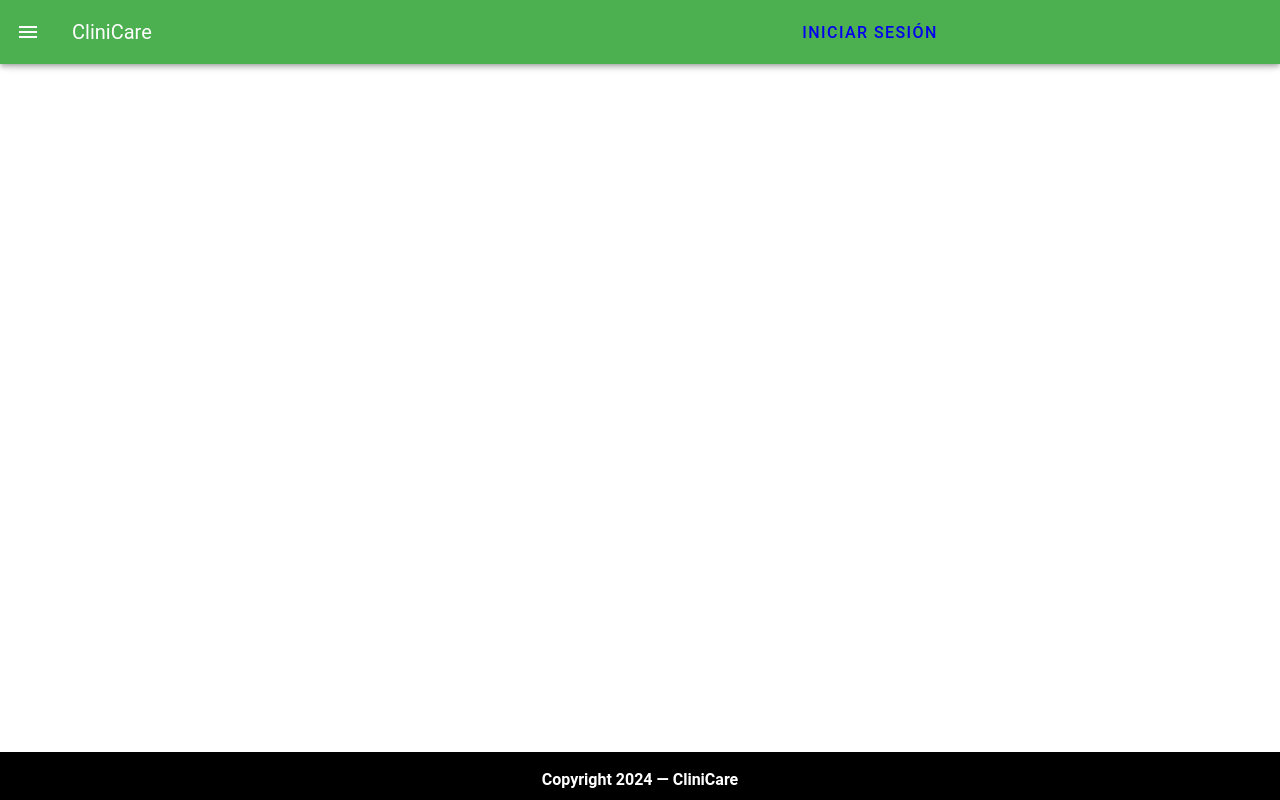
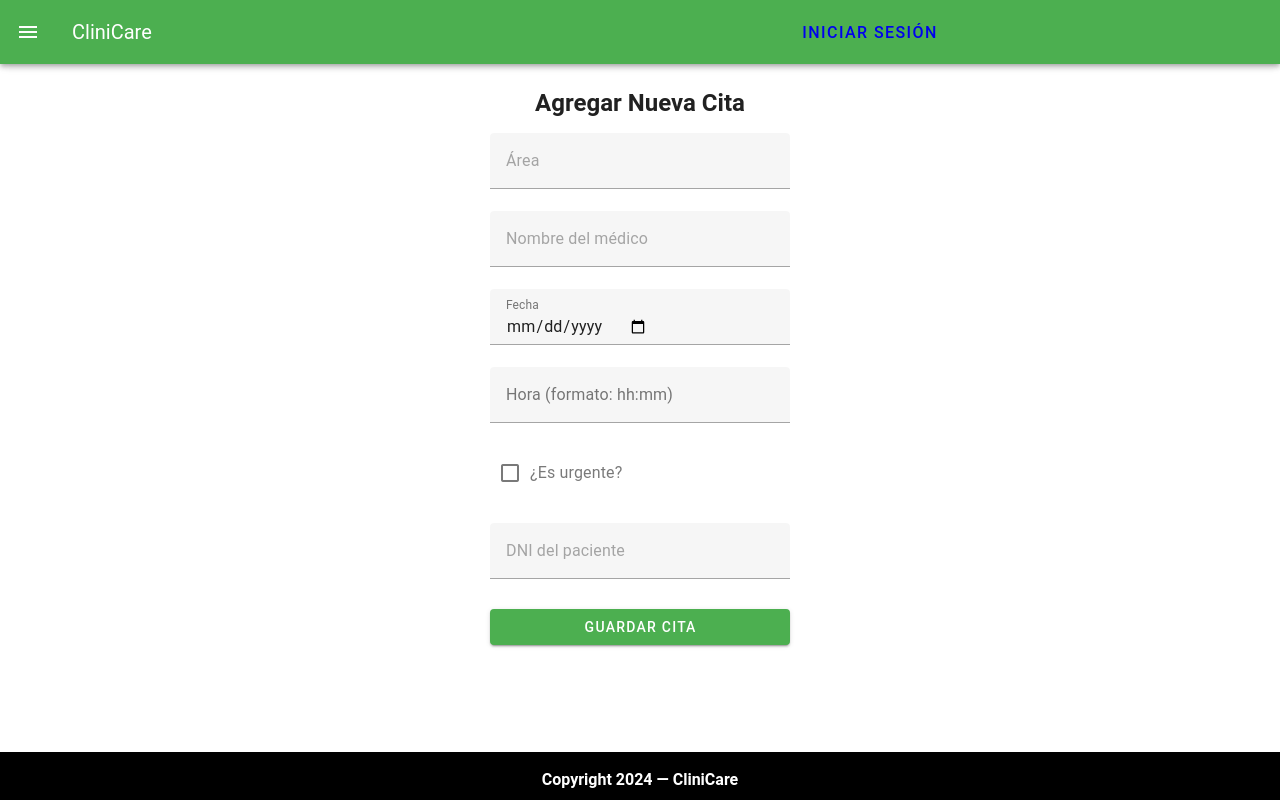
Before and after one commit to karloteke/CliniCare-Vue, a Vue app: page /add-appointment in a window 1280 px wide. Built offline with nearby package versions, Linux system fonts and the light colour scheme.

Commit message:
Adding and deleting appointments

```diff
--- /dev/null
+++ b/src/components/FormAddAppointmentComponent.vue
@@ -0,0 +1,99 @@
+<script setup lang="ts">
+// import type { Appointment } from '@/core/appointment';
+import { useAppointmentStore } from '@/stores/appointmentStore';
+import { ref } from 'vue';
+
+const { addAppointment } = useAppointmentStore();
+
+
+const appointmentData = ref({
+  area: '',
+  medicalName: '',
+  date: '',
+  time: '',
+  isUrgent: false
+});
+
+let patientDni = '';
+const handleSubmit = async () => {
+  // Formatea la fecha con el formato del backend
+  const formattedDate = new Date(appointmentData.value.date).toLocaleDateString('en-GB');
+  //Formatea la hora con el formato del backend
+  const timeParts = appointmentData.value.time.split(':');
+  const formattedTime = `${timeParts[0].padStart(2, '0')}:${timeParts[1].padStart(2, '0')}`;
+
+  const appointment = {
+    id: 0,
+    createdAt: new Date().toISOString(),
+    area: appointmentData.value.area,
+    medicalName: appointmentData.value.medicalName,
+    date: formattedDate,
+    time: formattedTime,//appointmentData.value.time,
+    isUrgent: appointmentData.value.isUrgent,
+    patientDni: patientDni //Pasamos Dni paciente a la cita
+  };
+
+  await addAppointment(appointment, patientDni); // Pasarle el Dni del paciente a la cita
+  appointmentData.value = { area: '', medicalName: '', date: '', time: '', isUrgent: false }; // Limpiar los datos del formulario
+};
+
+</script>
+
+<template>
+ <div class="container-form">
+    <v-sheet class="mx-auto" width="300">
+      <h2 class="text-center mb-3">Agregar Nueva Cita</h2>
+      <v-form @submit.prevent="handleSubmit">
+        <v-text-field
+          v-model="appointmentData.area"
+          placeholder="Área"
+          required
+          dense
+        ></v-text-field>
+
+        <v-text-field
+          v-model="appointmentData.medicalName"
+          placeholder="Nombre del médico"
+          required
+        ></v-text-field>
+
+        <v-text-field
+          v-model="appointmentData.date"
+          label="Fecha"
+          type="date"
+          required
+        ></v-text-field>
+
+        <v-text-field
+          v-model="appointmentData.time"
+          label="Hora (formato: hh:mm)"
+          type="text"
+          required
+        ></v-text-field>
+
+        <v-checkbox
+          v-model="appointmentData.isUrgent"
+          label="¿Es urgente?"
+        ></v-checkbox>
+
+        <v-text-field
+          v-model="patientDni"
+          placeholder="DNI del paciente"
+          required
+        ></v-text-field>
+
+        <v-btn class="mt-2" type="submit" block color="green">Guardar cita</v-btn>
+      </v-form>
+    </v-sheet>
+  </div>
+  </template>
+
+
+  <style scoped>
+    .container-form{
+      padding: 40px;
+      margin-top: 45px;
+      display: flex;
+      justify-content: center;
+    }
+  </style>
--- /dev/null
+++ b/src/components/GraphComponent.vue
@@ -0,0 +1,93 @@
+<template>
+    <div class="container">
+      <div class="content">
+        <h1>Bienvenido a CliniCare</h1>
+      </div>
+      <div class="chart-container">
+        <canvas id="appointmentChart"></canvas>
+      </div>
+    </div>
+  </template>
+
+  <script>
+  import Chart from 'chart.js/auto';
+
+  export default {
+    // Cuando se monta el componente, obtener los datos y dibujar la gráfica
+    mounted() {
+      this.fetchAndDrawChart();
+    },
+
+    methods: {
+    // Método para obtener los datos de las citas desde la API y actualizar la gráfica
+      async fetchAndDrawChart() {
+        try {
+          const response = await fetch('https://localhost:7113/Appointments');
+          if (!response.ok) {
+            throw new Error('No se pudo obtener los datos de la API');
+          }
+          const appointments = await response.json();
+          const appointmentsLastWeek = this.filterAppointmentsLastWeek(appointments);
+          const appointmentsCount = appointmentsLastWeek.length;
+          console.log('Datos de citas de la última semana:', appointmentsLastWeek);
+          console.log('Número total de citas en la última semana:', appointmentsCount);
+          this.drawChart(appointmentsCount);
+        } catch (error) {
+          console.error('Error al obtener los datos de las citas:', error);
+        }
+      },
+    // Método para filtrar las citas creadas en la última semana
+      filterAppointmentsLastWeek(appointments) {
+        const today = new Date();
+        const lastWeek = new Date(today.getTime() - 7 * 24 * 60 * 60 * 1000);
+        return appointments.filter(appointment => new Date(appointment.createdAt) >= lastWeek);
+      },
+
+      // Método para dibujar la gráfica con el número total de citas en la última semana
+      drawChart(appointmentsCount) {
+        const ctx = document.getElementById('appointmentChart').getContext('2d');
+        new Chart(ctx, {
+          type: 'bar',
+          data: {
+            labels: ['Última semana'],
+            datasets: [{
+              label: 'Citas registradas en la última semana',
+              backgroundColor: 'rgba(75, 192, 192, 0.2)',
+              borderColor: 'rgba(75, 192, 192, 1)',
+              borderWidth: 1,
+              data: [appointmentsCount]
+            }]
+          },
+          options: {
+            responsive: true,
+            plugins: {
+              legend: {
+                display: false,
+              },
+              title: {
+                display: true,
+                text: 'Número de citas registradas en la última semana'
+              }
+            }
+          }
+        });
+      }
+    }
+  };
+  </script>
+
+  <style scoped>
+  .container {
+    display: flex;
+    flex-direction: column;
+    align-items: center;
+    justify-content: center;
+    height: 100vh;
+    color: green;
+  }
+
+  .chart-container {
+    width: 30%;
+    margin-top: 50px;
+  }
+  </style>
--- a/src/components/HeaderComponent.vue
+++ b/src/components/HeaderComponent.vue
@@ -29,7 +29,8 @@ const adminMenuItems = [
 
 const userMenuItems = [
   { text: 'Pacientes', icon: 'mdi-account', route: '/patients' },
-  { text: 'Citas', icon: 'mdi-calendar', route: '/appointments' }
+  { text: 'Añadir cita', icon: 'mdi-calendar-plus', route: '/add-appointment' }
+  // { text: 'Citas', icon: 'mdi-calendar', route: '/appointments' }
 ];
 </script>
 
--- a/src/components/TableAppointmentComponent.vue
+++ b/src/components/TableAppointmentComponent.vue
@@ -1,10 +1,24 @@
 <script setup lang="ts">
 import { useAppointmentStore } from '@/stores/appointmentStore';
+import { useRouter } from 'vue-router';
 
-const { appointments } = useAppointmentStore();
+const { appointments, deleteAppointment } = useAppointmentStore();
+const router = useRouter();
+
+const handleAddAppointment = () => {
+  // Redirigir a la página de creación de usuario
+  router.push('/add-appointment');
+};
 </script>
 
 <template>
+  <div class="container">
+  <div class="content">
+    <div class="button-container">
+        <v-btn @click="handleAddAppointment" color="green">
+            <v-icon>mdi-calendar</v-icon> Agregar Cita
+        </v-btn>
+    </div>
     <div class="table-container">
       <v-table>
         <thead>
@@ -29,18 +43,34 @@ const { appointments } = useAppointmentStore();
             <td>{{ appointment.time }}</td>
             <td>{{ appointment.isUrgent ? 'Sí' : 'No' }}</td>
             <td>{{ appointment.patientDni }}</td>
+            <td>
+              <v-icon @click="deleteAppointment(appointment.id)">mdi-delete</v-icon>
+              <!-- <v-icon @click="editUser(user.id)">mdi-pencil</v-icon> -->
+            </td>
             </tr>
         </tbody>
       </v-table>
      </div>
+    </div>
+  </div>
 </template>
 
 <style scoped>
-    .table-container {
-        padding: 40px;
-        margin-top: 115px;
+  .container {
     display: flex;
     justify-content: center;
+    align-items: center;
+    height: 100vh;
+  }
+
+  .button-container {
+    margin-right: 100px;
+    padding-bottom: 20px;
+  }
+
+  .table-container {
+    display: flex;
+    flex-direction: column;
   }
 
   .text-design {
--- a/src/components/TableUserComponent.vue
+++ b/src/components/TableUserComponent.vue
@@ -39,8 +39,8 @@ const handleAddUser = () => {
                     <td>{{ user.email }}</td>
                     <td>{{ user.role }}</td>
                     <td>
-                        <v-icon @click="deleteUser(user.id)">mdi-delete</v-icon>
-                        <v-icon @click="editUser(user.id)">mdi-pencil</v-icon>
+                      <v-icon @click="deleteUser(user.id)">mdi-delete</v-icon>
+                      <!-- <v-icon @click="editUser(user.id)">mdi-pencil</v-icon> -->
                     </td>
                 </tr>
             </tbody>
--- a/src/router/index.ts
+++ b/src/router/index.ts
@@ -40,8 +40,13 @@ const router = createRouter({
     },
     {
       path: '/add-user',
-      name: 'addser',
+      name: 'addUser',
       component: () => import('@/views/AddUserView.vue')
+    },
+    {
+      path: '/add-appointment',
+      name: 'addAppointment',
+      component: () => import('@/views/AddAppointmentView.vue')
     }
   ]
 });
--- a/src/stores/loginStore.ts
+++ b/src/stores/loginStore.ts
@@ -66,7 +66,7 @@ export const useLoginStore = defineStore('login', () => {
         return !!token.value; // Devuelve true si hay un token almacenado, false si no lo hay
     }
 
-    // Función para decodificar un token JWT
+    // Función para decodificar token JWT
     function parseJwt(token: string) {
         try {
             const base64Url = token.split('.')[1];
--- /dev/null
+++ b/src/views/AddAppointmentView.vue
@@ -0,0 +1,12 @@
+<script setup lang="ts">
+
+import FormAddAppointmentComponent from '@/components/FormAddAppointmentComponent.vue';
+
+</script>
+
+
+<template>
+    <div>
+      <FormAddAppointmentComponent></FormAddAppointmentComponent>
+    </div>
+</template>
--- a/src/views/HomeView.vue
+++ b/src/views/HomeView.vue
@@ -1,4 +1,4 @@
-<script setup lang="ts">
+<!-- <script setup lang="ts">
 import { onMounted } from 'vue';
 import Chart from 'chart.js/auto';
 
@@ -91,4 +91,15 @@ onMounted(() => {
   width: 30%;
   margin-top: 50px;
 }
-</style>
+</style> -->
+
+
+<script setup lang="ts">
+import GraphComponent from '@/components/GraphComponent.vue';
+</script>
+
+<template>
+  <div class="home">
+    <GraphComponent></GraphComponent>
+  </div>
+</template>
```
Also changed, not shown: src/core/appointment.ts (+8 -8 lines), src/stores/appointmentStore.ts (+52 -0 lines), src/stores/userStore.ts (+6 -6 lines). Lines whose indentation alone changed are shown as unchanged.
